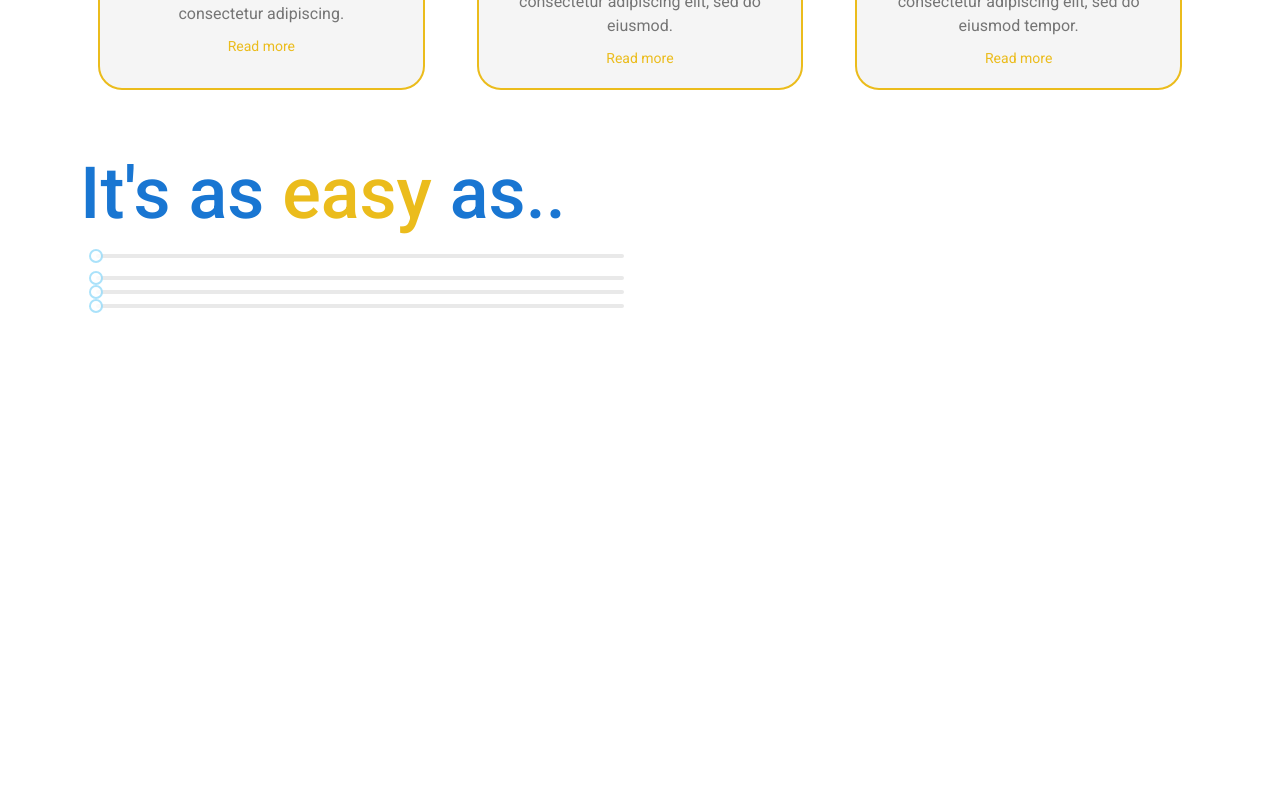
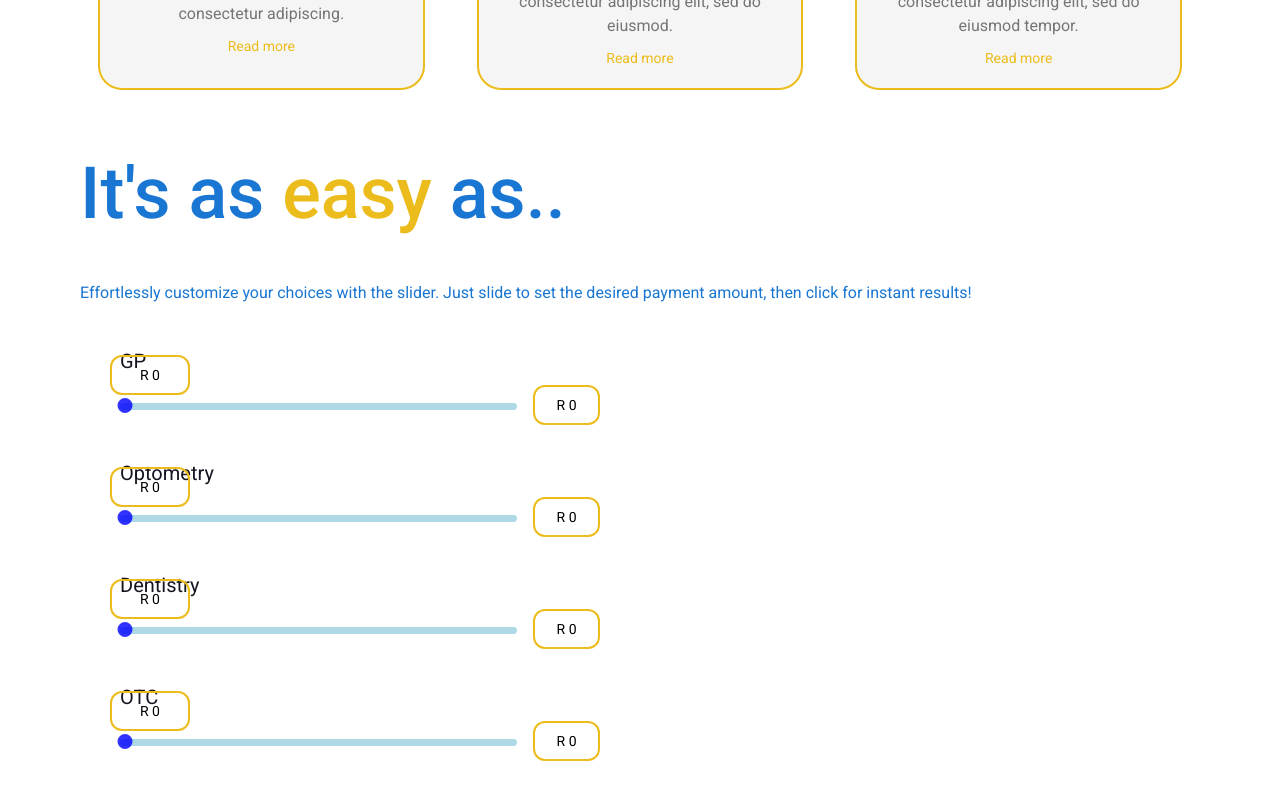
Before and after one commit to ChrissieDk/Settl-React-PWA, a React (Create React App) app: page / in a window 1280 px wide. Shown: the part 2234-3034 px from the top of the page. Before the commit the page ends 2595 px from the top, so only its background shows below. Built offline with nearby package versions, Linux system fonts and the light colour scheme; no server answers.

Commit message:
Slider component built, tracks values

```diff
--- a/src/HomePage.tsx
+++ b/src/HomePage.tsx
@@ -20,17 +20,20 @@ import BlocksContainer from "./components/Block/BlockContainer";
 
 const blockText = [
   {
-    description: "Build your customised healthcare package.",
+    description:
+      "Build your customised healthcare package. Lorem ipsum dolor sit amet, consectetur adipiscing.",
     IconComponent: FaSliders,
     id: "1",
   },
   {
-    description: "Access, manage and view total cover.",
+    description:
+      "Access, manage and view total cover. Lorem ipsum dolor sit amet, consectetur adipiscing.",
     IconComponent: GrUserSettings,
     id: "2",
   },
   {
-    description: "Feel empowered by tailoring your own healthcare coverage.",
+    description:
+      "Feel empowered by tailoring your own healthcare coverage. Lorem ipsum dolor sit amet, consectetur adipiscing.",
     IconComponent: LuHeartHandshake,
     id: "3",
   },
@@ -45,6 +48,8 @@ const chips = [
   { src: chip6, alt: "Step 6" },
 ];
 
+const sliderHeaders = ["GP", "Optometry", "Dentistry", "OTC"];
+
 // interface Block {
 //   description: string;
 //   IconComponent: React.ElementType;
@@ -56,11 +61,38 @@ const HomePage = () => {
   const dynamicWords = ["Freedom", "Flexibility", "Choice"];
   const dynamicText = useTypingEffect(dynamicWords);
   const [value, setValue] = useState(0);
+  const [values, setValues] = useState<number[]>([0, 0, 0, 0]); // values for slider
 
-  const OnChangeEventTriggerd = (newValue: any) => {
-    console.log("new Value", newValue);
-    setValue(newValue);
+  const onChangeEventTriggered = (
+    index: number,
+    newValue: number | number[]
+  ) => {
+    // Check if newValue is an array and handle accordingly
+    if (Array.isArray(newValue)) {
+      // Handle the case where newValue is an array (e.g., for range sliders)
+      // This might involve updating your state differently
+      console.log("Received an array of values", newValue);
+    } else {
+      // Handle the case where newValue is a single number
+      const updatedValues = values.map((value, i) =>
+        i === index ? newValue : value
+      );
+      setValues(updatedValues);
+    }
   };
+
+  const sliderWidth = 450; // Assume you've dynamically determined this
+  const handleWidth = 20; // The width of your handle
+
+  const calculateLeftPosition = (value: number, maxValue: number) => {
+    const trackWidth = sliderWidth - handleWidth;
+    const positionRatio = value / maxValue;
+    return trackWidth * positionRatio - handleWidth / 2; // Adjust based on handle's alignment
+  };
+
+  useEffect(() => {
+    console.log("Component updated, current values:", values);
+  }, [values]);
 
   useEffect(() => {
     const handleResize = () => {
@@ -117,7 +149,7 @@ const HomePage = () => {
                       })}
                     </div>
                     <div className="p-2 flex-1 min-w-0">
-                      <p className="text-blue-700 break-words text-sm lg:text-2xl text-left font-medium pb-4 lg:pb-0">
+                      <p className="text-blue-700 break-words text-sm lg:text-xl text-left font-medium lg:pb-0">
                         {block.description}
                       </p>
                     </div>
@@ -167,44 +199,71 @@ const HomePage = () => {
         <h1 className="text-blue-700 font-medium text-4xl lg:text-7xl text-left">
           It's as <span className="text-orange-400">easy</span> as..
         </h1>
-        <div className="lg:w-1/2 p-4 gap-32">
+        <div className="lg:pt-10">
+          <p className="pt-2 text-left text-blue-700">
+            Effortlessly customize your choices with the slider. Just slide to
+            set the desired payment amount, then click for instant results!
+          </p>
+        </div>
+        <div className="lg:w-1/2 p-10 gap-32">
           <div className="mb-2">
-            <Slider
-              value={value}
-              onChange={OnChangeEventTriggerd}
-              min={0}
-              max={500}
-            />
-          </div>
-          <div>
-            <Slider
-              value={value}
-              onChange={OnChangeEventTriggerd}
-              min={0}
-              max={500}
-            />
-          </div>
-          <div>
-            <Slider
-              value={value}
-              onChange={OnChangeEventTriggerd}
-              min={0}
-              max={500}
-            />
-          </div>
-          <div>
-            <Slider
-              value={value}
-              onChange={OnChangeEventTriggerd}
-              min={0}
-              max={500}
-            />
+            {values.map((value, index) => (
+              <div key={index} className="mb-8">
+                {/* Header above the Slider */}
+                <div className="mb-2 text-xl text-black text-left">
+                  {sliderHeaders[index]}
+                </div>
+                {/* Slider and value display container */}
+                <div className="relative flex items-center">
+                  <Slider
+                    trackStyle={{ backgroundColor: "blue", height: 7 }}
+                    railStyle={{ backgroundColor: "lightblue", height: 7 }}
+                    handleStyle={{
+                      borderColor: "blue",
+                      height: 15,
+                      width: 15,
+                      marginLeft: 5,
+                      marginTop: -5,
+                      backgroundColor: "blue",
+                    }}
+                    value={value}
+                    min={0}
+                    max={1500}
+                    step={0.5}
+                    onChange={(newValue) =>
+                      onChangeEventTriggered(index, newValue)
+                    }
+                    className="flex-grow"
+                  />
+                  {/* Tooltip for displaying the current value */}
+                  <div
+                    style={{
+                      position: "absolute",
+                      left: `${calculateLeftPosition(value, 1500)}px`,
+                      bottom: "30px", // Adjust based on your slider's handle size
+                      zIndex: 2, // Ensure it's above the slider
+                    }}
+                    className="w-20 h-10 flex justify-center items-center border-2 border-orange-400 text-sm rounded-xl "
+                  >
+                    R {value}
+                  </div>
+                  {/* Value display box to the right of the slider */}
+                  <div className="ml-4 w-20 h-10 flex justify-center items-center border-2 border-orange-400 text-sm rounded-xl">
+                    R {value}
+                  </div>
+                </div>
+              </div>
+            ))}
           </div>
         </div>
+
         <div className="lg:w-1/2">
           {/* <Slider defaultValue={60} min={0} max={500} /> */}
         </div>
       </section>
+      {/* Effortlessly customize your choices with the slider.
+Just slide to set the desired payment amount, then click for
+instant results! */}
     </>
   );
 };
```
Also changed, not shown: 1 other file (tests, documents, lock files or other folders).
